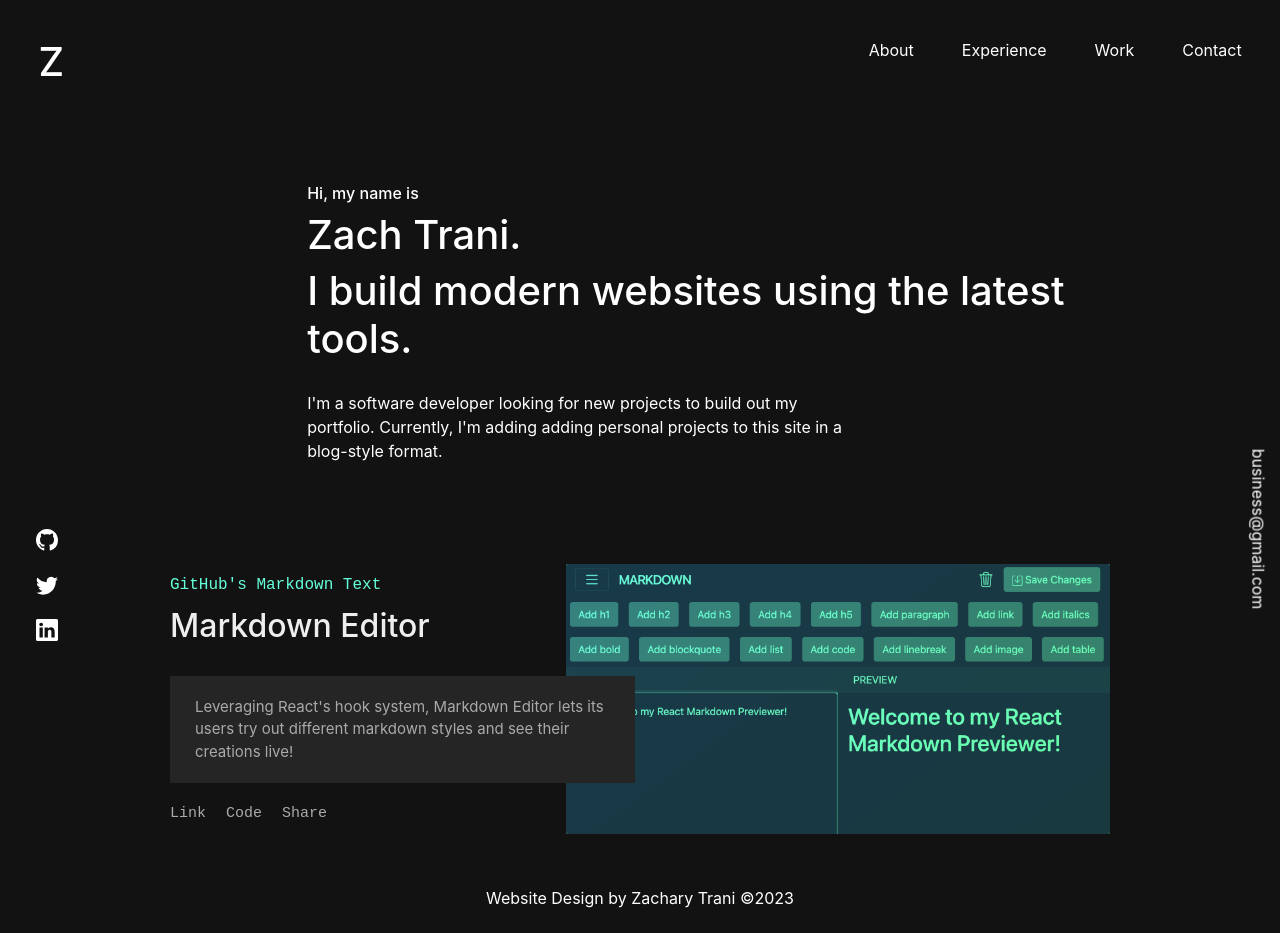
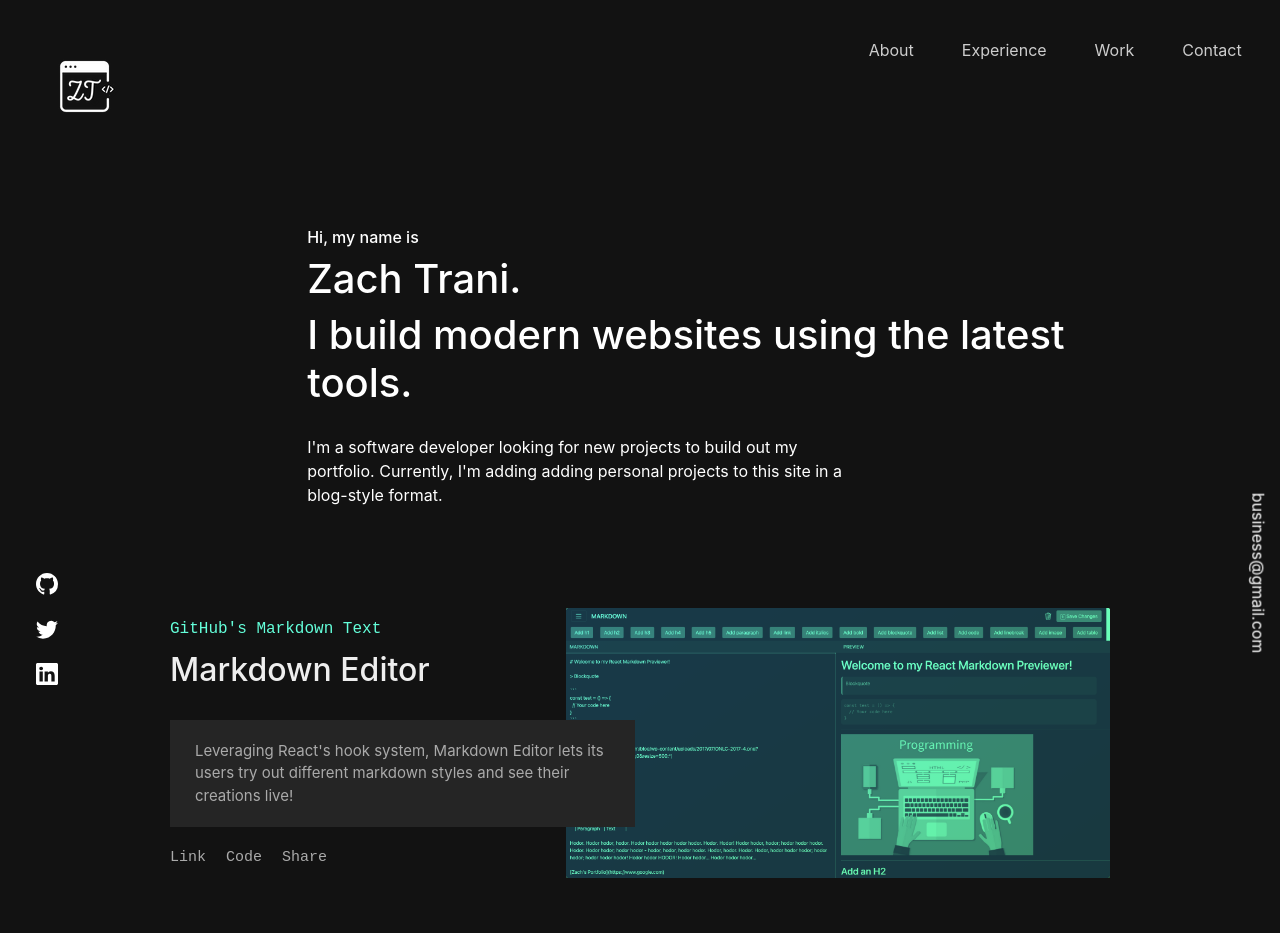
Before and after one commit to Zach-Trani/portfolio, a React (Create React App) app: page / in a window 1280 px wide. Shown: the top 933 px of the page. Built offline with nearby package versions, Linux system fonts and the light colour scheme; the HTML template or start-up script is replaced by a standard one.

Commit message:
Add animations to project image and social icons

```diff
--- a/src/Components/Layout/Greeting.css
+++ b/src/Components/Layout/Greeting.css
@@ -21,3 +21,11 @@ p {
   margin: 20px 0 0;
   max-width: 540px;
 }
+
+.grow {
+  transition: all 0.2s ease-in-out;
+}
+
+.grow:hover {
+  transform: scale(1.75);
+}
--- a/src/Components/Layout/Greeting.tsx
+++ b/src/Components/Layout/Greeting.tsx
@@ -14,7 +14,7 @@ export const Greeting = () => {
               width="22"
               height="22"
               fill="currentColor"
-              className="bi bi-github"
+              className="bi bi-github grow"
               viewBox="0 0 16 16"
             >
               <path d="M8 0C3.58 0 0 3.58 0 8c0 3.54 2.29 6.53 5.47 7.59.4.07.55-.17.55-.38 0-.19-.01-.82-.01-1.49-2.01.37-2.53-.49-2.69-.94-.09-.23-.48-.94-.82-1.13-.28-.15-.68-.52-.01-.53.63-.01 1.08.58 1.23.82.72 1.21 1.87.87 2.33.66.07-.52.28-.87.51-1.07-1.78-.2-3.64-.89-3.64-3.95 0-.87.31-1.59.82-2.15-.08-.2-.36-1.02.08-2.12 0 0 .67-.21 2.2.82.64-.18 1.32-.27 2-.27.68 0 1.36.09 2 .27 1.53-1.04 2.2-.82 2.2-.82.44 1.1.16 1.92.08 2.12.51.56.82 1.27.82 2.15 0 3.07-1.87 3.75-3.65 3.95.29.25.54.73.54 1.48 0 1.07-.01 1.93-.01 2.2 0 .21.15.46.55.38A8.012 8.012 0 0 0 16 8c0-4.42-3.58-8-8-8z" />
@@ -27,7 +27,7 @@ export const Greeting = () => {
               width="22"
               height="22"
               fill="currentColor"
-              className="bi bi-twitter"
+              className="bi bi-twitter grow"
               viewBox="0 0 16 16"
             >
               <path d="M5.026 15c6.038 0 9.341-5.003 9.341-9.334 0-.14 0-.282-.006-.422A6.685 6.685 0 0 0 16 3.542a6.658 6.658 0 0 1-1.889.518 3.301 3.301 0 0 0 1.447-1.817 6.533 6.533 0 0 1-2.087.793A3.286 3.286 0 0 0 7.875 6.03a9.325 9.325 0 0 1-6.767-3.429 3.289 3.289 0 0 0 1.018 4.382A3.323 3.323 0 0 1 .64 6.575v.045a3.288 3.288 0 0 0 2.632 3.218 3.203 3.203 0 0 1-.865.115 3.23 3.23 0 0 1-.614-.057 3.283 3.283 0 0 0 3.067 2.277A6.588 6.588 0 0 1 .78 13.58a6.32 6.32 0 0 1-.78-.045A9.344 9.344 0 0 0 5.026 15z" />
@@ -40,7 +40,7 @@ export const Greeting = () => {
               width="22"
               height="22"
               fill="currentColor"
-              className="bi bi-linkedin"
+              className="bi bi-linkedin grow"
               viewBox="0 0 16 16"
             >
               <path d="M0 1.146C0 .513.526 0 1.175 0h13.65C15.474 0 16 .513 16 1.146v13.708c0 .633-.526 1.146-1.175 1.146H1.175C.526 16 0 15.487 0 14.854V1.146zm4.943 12.248V6.169H2.542v7.225h2.401zm-1.2-8.212c.837 0 1.358-.554 1.358-1.248-.015-.709-.52-1.248-1.342-1.248-.822 0-1.359.54-1.359 1.248 0 .694.521 1.248 1.327 1.248h.016zm4.908 8.212V9.359c0-.216.016-.432.08-.586.173-.431.568-.878 1.232-.878.869 0 1.216.662 1.216 1.634v3.865h2.401V9.25c0-2.22-1.184-3.252-2.764-3.252-1.274 0-1.845.7-2.165 1.193v.025h-.016a5.54 5.54 0 0 1 .016-.025V6.169h-2.4c.03.678 0 7.225 0 7.225h2.4z" />
--- a/src/Components/Layout/Navbar.css
+++ b/src/Components/Layout/Navbar.css
@@ -5,3 +5,9 @@
 ul {
     list-style-type: none;
 }
+
+.anchor-tags {
+    font-family: system, -apple-system, BlinkMacSystemFont, Roboto,
+    "Helvetica Neue", "Segoe UI", Arial, sans-serif;
+    color: #CDCDCD;
+}
--- a/src/Components/Layout/Navbar.tsx
+++ b/src/Components/Layout/Navbar.tsx
@@ -5,9 +5,9 @@ export const Navbar = () => {
   return (
     <div>
       <div className="d-flex flex-row justify-content-between nav-menu">
-        <div className=""><h1>Z</h1></div>
+        <div className=""><img src='./images/logo.png'/></div>
         <div className="d-flex flex-row d-grid gap-5">
-          <div className="">
+          <div className="anchor-tags">
             <ul className='d-flex flex-row d-grid gap-5'>
                 <li>About</li>
                 <li>Experience</li>
--- a/src/Components/Projects/ImageRight.tsx
+++ b/src/Components/Projects/ImageRight.tsx
@@ -1,7 +1,9 @@
+import { useState } from "react";
 import "./styles/style.css"
 
 //
 export const ImageRight = () => {
+
     return (
         <div className="project-container">
         <div className="project">
@@ -18,7 +20,7 @@ export const ImageRight = () => {
             </div>
           </div>
           <div className="project-img">
-            <img src='./images/test.png' alt="Markdown Project Screen Shot"/>
+            <img src='./images/markdown-screenshot.png' alt="Markdown Project Screen Shot" />
           </div>
         </div>
       </div>
--- a/src/Components/Projects/styles/style.css
+++ b/src/Components/Projects/styles/style.css
@@ -80,6 +80,7 @@ img {
   position: relative;
   grid-column: 1/7;
   grid-row: 1/-1;
+  z-index: 5;
 }
 @media (max-width: 600px) {
   .project-content {
@@ -123,13 +124,15 @@ img {
 }
 
 .project-img {
+  height: 270px;
   position: relative;
-  z-index: -1;
+  z-index: 1;
   background-color: #64ffda;
   background: linear-gradient(0.4turn, #64ffda, #64ff8d);
   border-radius: 2px;
   grid-column: 6/-1;
   grid-row: 1/-1;
+  overflow: hidden;
 }
 @media screen and (max-width: 768px) {
   .project-img {
@@ -161,6 +164,8 @@ img {
   position: relative;
   mix-blend-mode: multiply;
   filter: grayscale(100%) contrast(1);
+  transition: all .8s ease-in-out;
+  object-fit: cover;
 }
 @media screen and (max-width: 768px) {
   .project-img img {
@@ -170,3 +175,14 @@ img {
     height: 100%;
   }
 } /*# sourceMappingURL=style.css.map */
+
+.project-img:hover {
+  z-index: 10;
+  background-color: none;
+  background: none;
+}
+
+.project-img:hover img {
+  filter: none;
+  transform: translateY(-10%);
+}
```
Also changed, not shown: public/images/logo.png (added), public/images/markdown-screenshot.png (added), src/Components/Projects/styles/style.scss (line endings or trailing spaces). Lines whose indentation alone changed are shown as unchanged.
